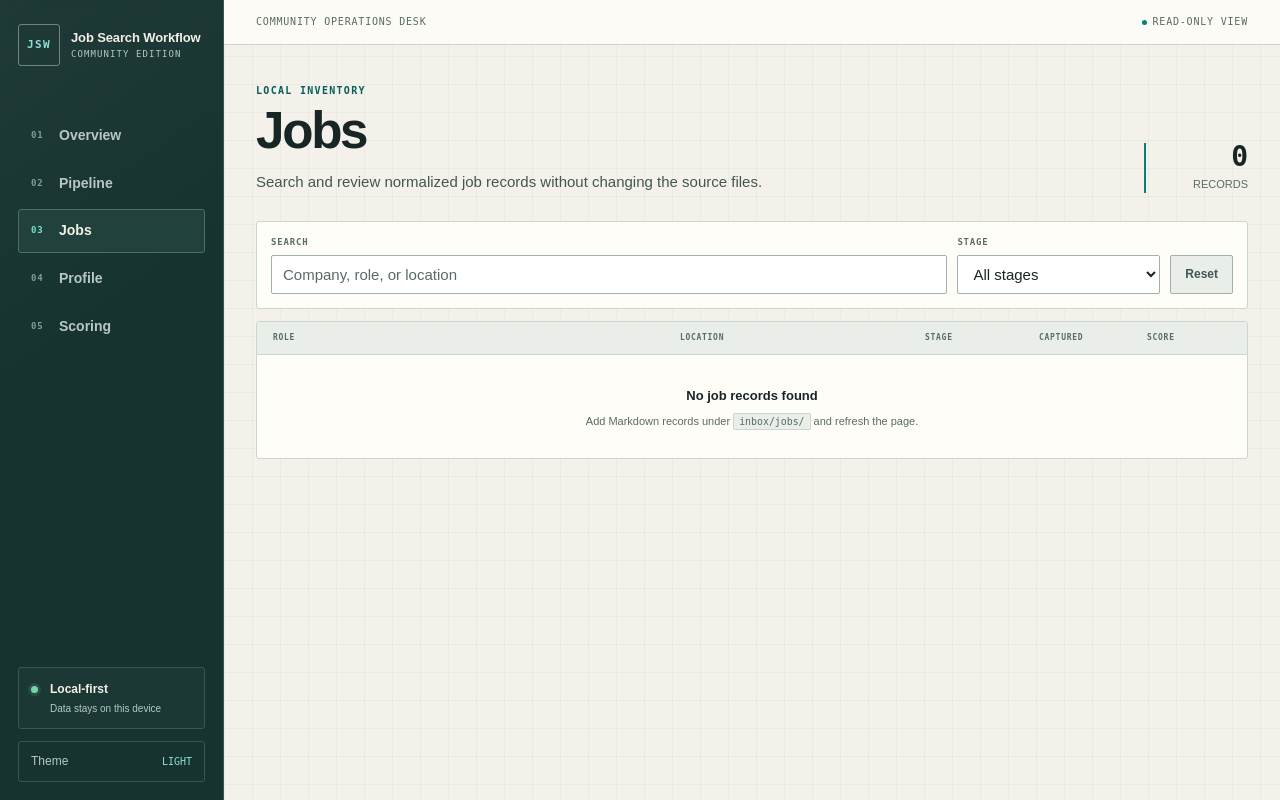
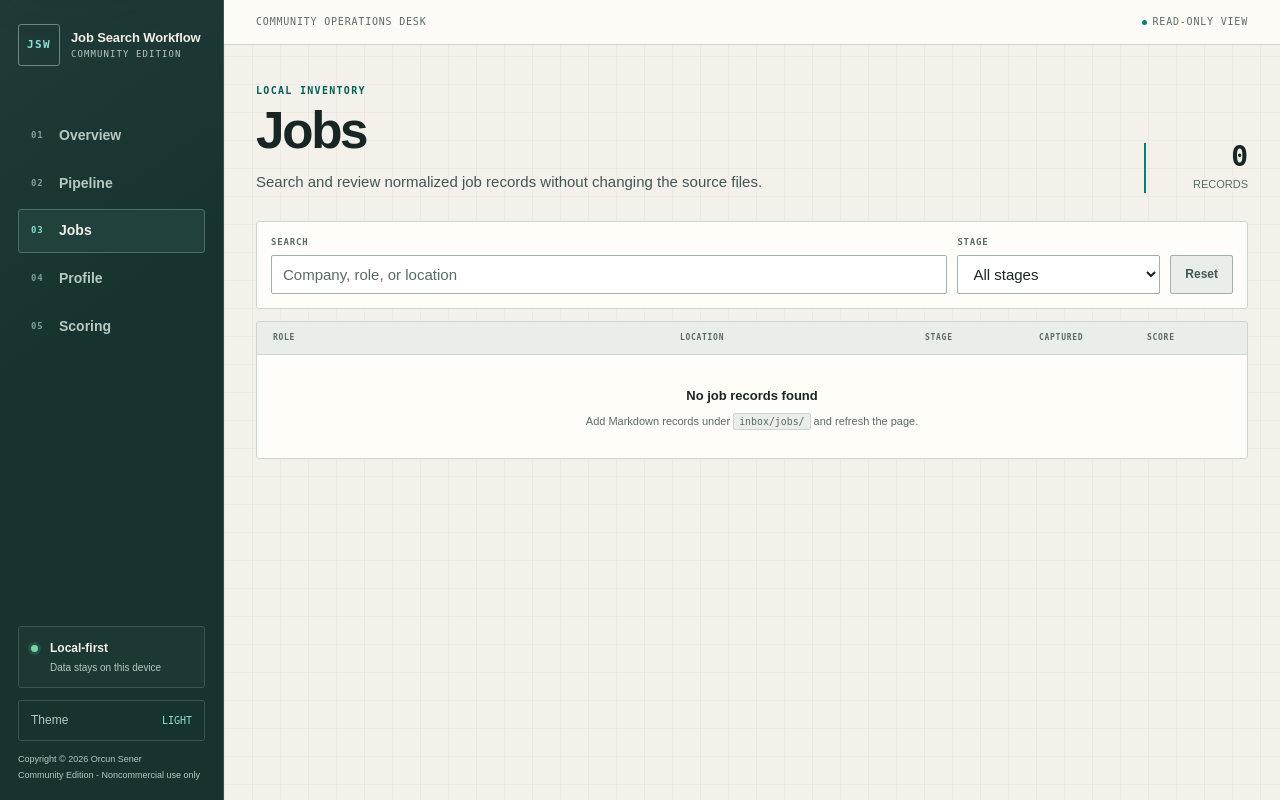
Before and after one commit to rcnsnr/job-search-workflow, a Python web app: template dashboard/templates/jobs.html in a window 1280 px wide. Run offline with Jinja, Linux system fonts and the light colour scheme; the template is opened without the code that fills it, so the values that code supplies are empty.

Commit message:
[WP-CAREEROPS-09-OSS-PUBLISH-SANITIZED] feat: add dashboard ownership notice

```diff
--- a/dashboard/static/style.css
+++ b/dashboard/static/style.css
@@ -319,6 +319,14 @@ select {
   text-transform: uppercase;
 }
 
+.copyright-notice {
+  display: grid;
+  gap: 2px;
+  color: var(--sidebar-muted);
+  font-size: 9px;
+  line-height: 1.5;
+}
+
 .workspace {
   min-width: 0;
 }
--- a/dashboard/templates/base.html
+++ b/dashboard/templates/base.html
@@ -63,6 +63,10 @@
           <span>Theme</span>
           <span class="theme-value">Light</span>
         </button>
+        <small class="copyright-notice">
+          <span>Copyright &copy; 2026 Orcun Sener</span>
+          <span>Community Edition - Noncommercial use only</span>
+        </small>
       </div>
     </aside>
 
```
Also changed, not shown: tests/test_dashboard.py (+2 -0 lines), CHANGELOG.md.
